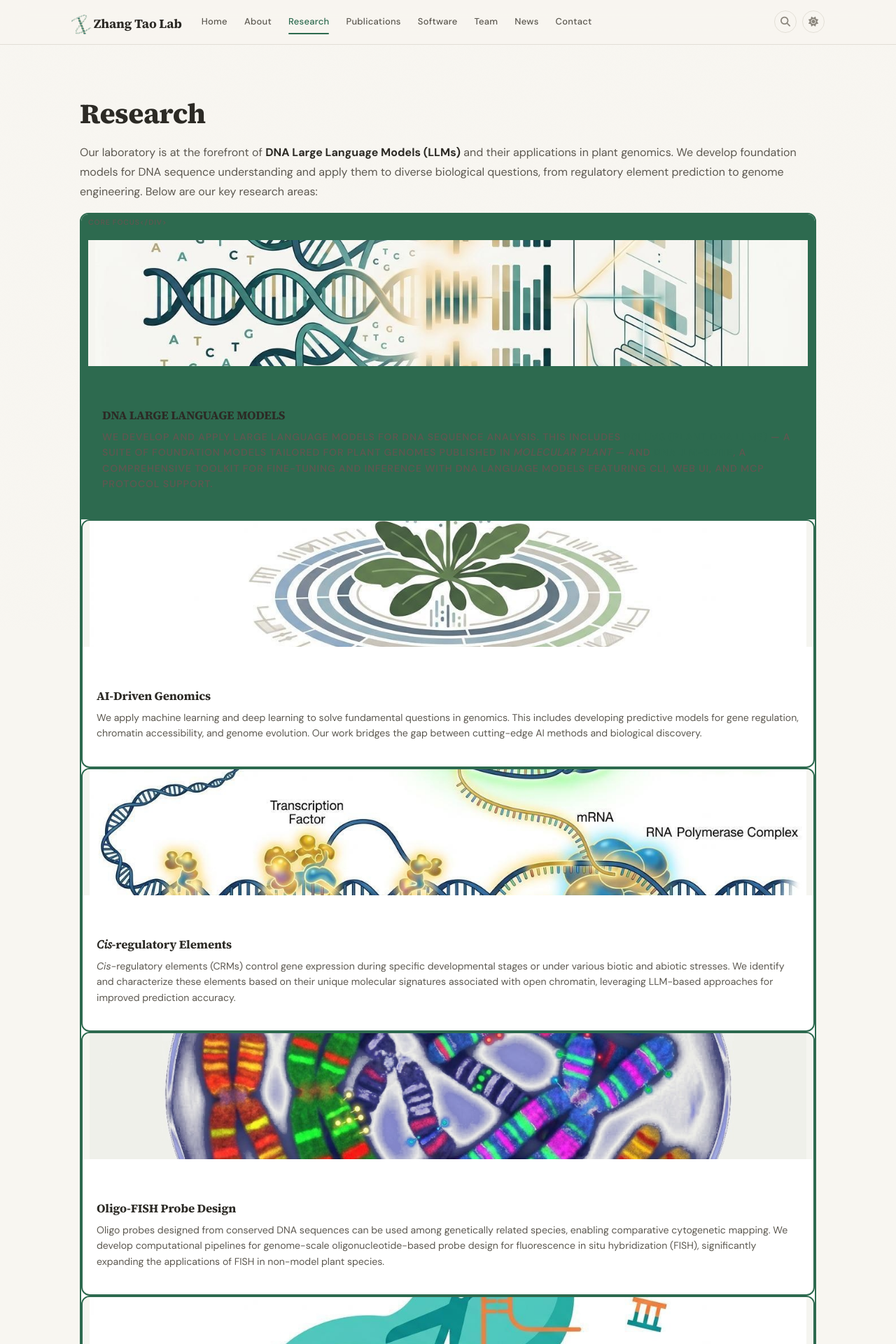
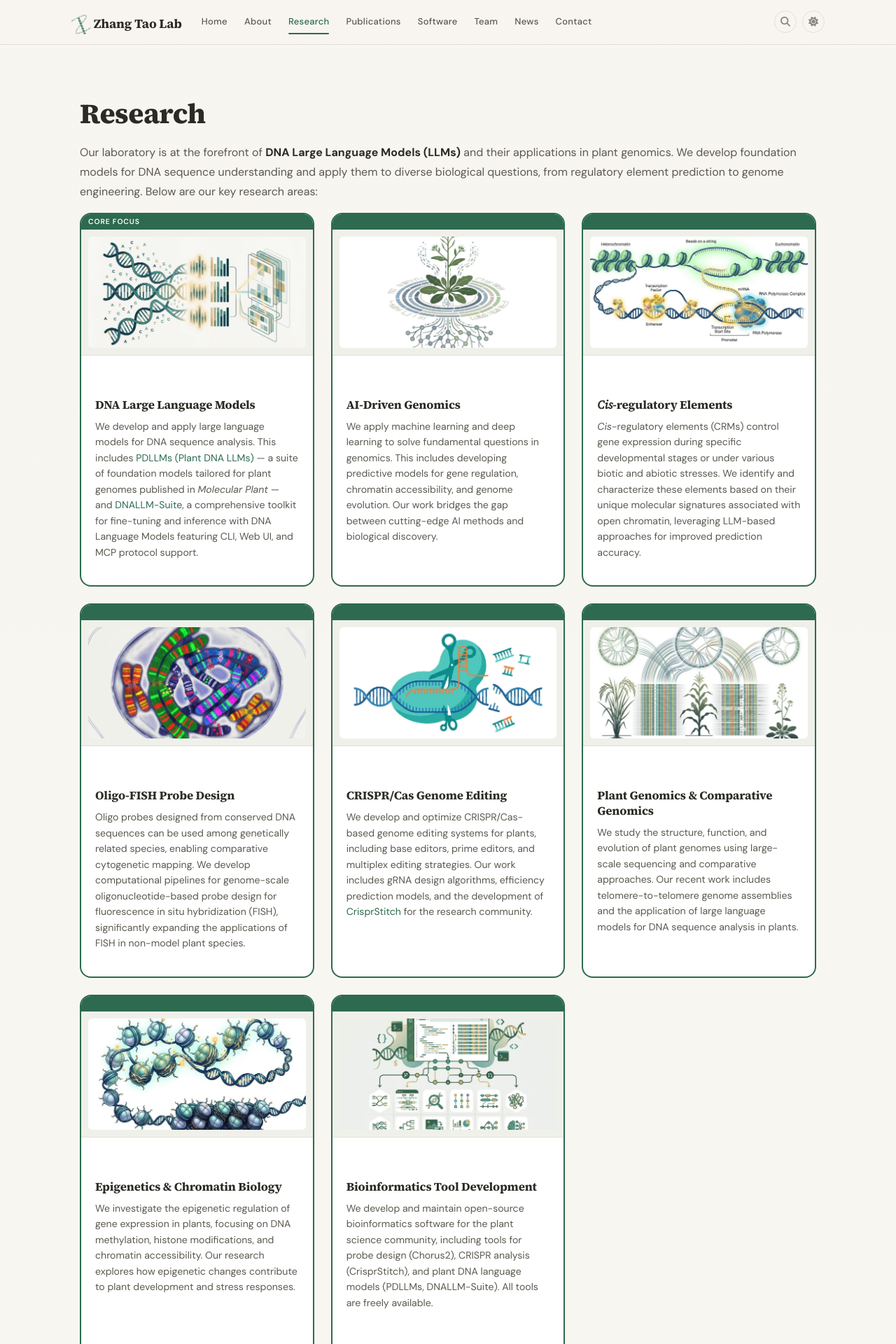
Before and after one commit to zhangtaolab/zhangtaolab.github.io, a Jekyll site: the page built from _pages/research.md, in a window 1280 px wide. Shown: the top 1920 px of the page at 70% size. Built offline with Jekyll 4.4.1, drawn with Linux system fonts in a browser that asks for light colours; a style sheet for code colours, icons or effects is not loaded.

Commit message:
fix(1-03): relayout research page per reference snapshot (G-1-5)
- wrap 8-card grid in markdown="0" passthrough container (kramdown escape immunity)
- adopt reference class structure: research-card core + core-badge (filled first card, 7 empty top-aligned placeholders) + img-wrap
- drop all inline card styles; supply via in-page main-prefixed override block copied verbatim from ref-research.html lines 50-61
- visible copy unchanged (strip-tag normalized diff vs 30a9e84 baseline is empty)

```diff
--- a/_pages/research.md
+++ b/_pages/research.md
@@ -5,6 +5,18 @@ permalink: /research/
 ---
 
 <style>
+:root { --accent: #2d6a4f; --accent-hover: #2d6a4f; }
+  /* Override template's default research styles with high-specificity selectors */
+  main .research-grid { display: grid !important; grid-template-columns: repeat(auto-fit, minmax(300px, 1fr)) !important; grid-auto-rows: 1fr !important; gap: 1.5rem !important; align-items: stretch !important; }
+  main .research-grid .research-card { border: 2px solid var(--accent) !important; border-radius: var(--radius) !important; overflow: hidden !important; display: flex !important; flex-direction: column !important; background: var(--card-bg) !important; height: 100% !important; }
+  main .research-grid .research-card .core-badge { background: var(--accent); color: white; font-size: 0.65rem; font-weight: 600; letter-spacing: 0.08em; text-transform: uppercase; padding: 5px 10px; display: block; min-height: 22px; line-height: 12px; }
+  main .research-grid .research-card .img-wrap { height: 180px !important; min-height: 180px !important; background: #f0f0eb !important; display: flex !important; align-items: center !important; justify-content: center !important; overflow: hidden !important; border-bottom: 1px solid var(--border) !important; margin: 0 !important; border-radius: 0 !important; padding: 10px !important; }
+  main .research-grid .research-card .img-wrap img { width: 100% !important; height: 100% !important; object-fit: cover !important; border-radius: 6px !important; margin: 0 !important; }
+  main .research-grid .research-card .research-body { padding: 1.25rem !important; flex: 1 !important; display: flex !important; flex-direction: column !important; }
+  main .research-grid .research-card h4 { font-size: 1.05rem !important; font-weight: 700 !important; margin-bottom: 0.5rem !important; color: var(--text-primary) !important; }
+  main .research-grid .research-card p { font-size: 0.88rem !important; color: var(--text-secondary) !important; line-height: 1.6 !important; flex: 1 !important; }
+  /* Override template's default research-thumb/research-body styles */
+  main .research-grid .research-thumb { display: none !important; }
 p, li, h1, h2, h3, h4 { max-width: none !important; }
 </style>
 
@@ -12,86 +24,93 @@ p, li, h1, h2, h3, h4 { max-width: none !important; }
 
 <p>Our laboratory is at the forefront of <strong>DNA Large Language Models (LLMs)</strong> and their applications in plant genomics. We develop foundation models for DNA sequence understanding and apply them to diverse biological questions, from regulatory element prediction to genome engineering. Below are our key research areas:</p>
 
-<div class="research-grid">
+<div class="research-grid" markdown="0">
 
-<div class="research-card" style="border: 2px solid var(--accent);">
-<div style="background: var(--accent); color: white; font-size: 0.65rem; font-weight: 600; letter-spacing: 0.08em; text-transform: uppercase; padding: 3px 10px; display: inline-block;">Core Focus</div>
-<div class="img-wrap" style="height: 180px; background: #f5f5f0; display: flex; align-items: center; justify-content: center; overflow: hidden;">
-  <img src="{{ site.url }}{{ site.baseurl }}/images/research/dna-llm.jpg" alt="DNA LLM" style="width: 100%; height: 100%; object-fit: cover;" loading="lazy">
+<div class="research-card core">
+<div class="core-badge">Core Focus</div>
+<div class="img-wrap">
+<img src="{{ site.url }}{{ site.baseurl }}/images/research/dna-llm.jpg" alt="DNA LLM" loading="lazy">
 </div>
-<div class="research-body" style="padding: 1.25rem;">
-<h4 style="font-size: 1.05rem; font-weight: 700; margin-bottom: 0.5rem;">DNA Large Language Models</h4>
-<p style="font-size: 0.88rem; color: var(--text-secondary); line-height: 1.6;">We develop and apply large language models for DNA sequence analysis. This includes <a href="https://github.com/zhangtaolab/Plant_DNA_LLMs" target="_blank">PDLLMs (Plant DNA LLMs)</a> — a suite of foundation models tailored for plant genomes published in <em>Molecular Plant</em> — and <a href="https://github.com/zhangtaolab/DNALLM" target="_blank">DNALLM-Suite</a>, a comprehensive toolkit for fine-tuning and inference with DNA Language Models featuring CLI, Web UI, and MCP protocol support.</p>
+<div class="research-body">
+<h4>DNA Large Language Models</h4>
+<p>We develop and apply large language models for DNA sequence analysis. This includes <a href="https://github.com/zhangtaolab/Plant_DNA_LLMs" target="_blank">PDLLMs (Plant DNA LLMs)</a> — a suite of foundation models tailored for plant genomes published in <em>Molecular Plant</em> — and <a href="https://github.com/zhangtaolab/DNALLM" target="_blank">DNALLM-Suite</a>, a comprehensive toolkit for fine-tuning and inference with DNA Language Models featuring CLI, Web UI, and MCP protocol support.</p>
 </div>
 </div>
 
 <div class="research-card">
-<div class="img-wrap" style="height: 180px; background: #f5f5f0; display: flex; align-items: center; justify-content: center; overflow: hidden;">
-  <img src="{{ site.url }}{{ site.baseurl }}/images/research/ai-genomics.jpg" alt="AI-Driven Genomics" style="width: 100%; height: 100%; object-fit: cover;" loading="lazy">
+<div class="core-badge"></div>
+<div class="img-wrap">
+<img src="{{ site.url }}{{ site.baseurl }}/images/research/ai-genomics.jpg" alt="AI-Driven Genomics" loading="lazy">
 </div>
-<div class="research-body" style="padding: 1.25rem;">
-<h4 style="font-size: 1.05rem; font-weight: 700; margin-bottom: 0.5rem;">AI-Driven Genomics</h4>
-<p style="font-size: 0.88rem; color: var(--text-secondary); line-height: 1.6;">We apply machine learning and deep learning to solve fundamental questions in genomics. This includes developing predictive models for gene regulation, chromatin accessibility, and genome evolution. Our work bridges the gap between cutting-edge AI methods and biological discovery.</p>
+<div class="research-body">
+<h4>AI-Driven Genomics</h4>
+<p>We apply machine learning and deep learning to solve fundamental questions in genomics. This includes developing predictive models for gene regulation, chromatin accessibility, and genome evolution. Our work bridges the gap between cutting-edge AI methods and biological discovery.</p>
 </div>
 </div>
 
 <div class="research-card">
-<div class="img-wrap" style="height: 180px; background: #f5f5f0; display: flex; align-items: center; justify-content: center; overflow: hidden;">
-  <img src="{{ site.url }}{{ site.baseurl }}/images/research/regulatory-elements.jpg" alt="Cis-regulatory Elements" style="width: 100%; height: 100%; object-fit: cover;" loading="lazy">
+<div class="core-badge"></div>
+<div class="img-wrap">
+<img src="{{ site.url }}{{ site.baseurl }}/images/research/regulatory-elements.jpg" alt="Cis-regulatory Elements" loading="lazy">
 </div>
-<div class="research-body" style="padding: 1.25rem;">
-<h4 style="font-size: 1.05rem; font-weight: 700; margin-bottom: 0.5rem;"><em>Cis</em>-regulatory Elements</h4>
-<p style="font-size: 0.88rem; color: var(--text-secondary); line-height: 1.6;"><em>Cis</em>-regulatory elements (CRMs) control gene expression during specific developmental stages or under various biotic and abiotic stresses. We identify and characterize these elements based on their unique molecular signatures associated with open chromatin, leveraging LLM-based approaches for improved prediction accuracy.</p>
+<div class="research-body">
+<h4><em>Cis</em>-regulatory Elements</h4>
+<p><em>Cis</em>-regulatory elements (CRMs) control gene expression during specific developmental stages or under various biotic and abiotic stresses. We identify and characterize these elements based on their unique molecular signatures associated with open chromatin, leveraging LLM-based approaches for improved prediction accuracy.</p>
 </div>
 </div>
 
 <div class="research-card">
-<div class="img-wrap" style="height: 180px; background: #f5f5f0; display: flex; align-items: center; justify-content: center; overflow: hidden;">
-  <img src="{{ site.url }}{{ site.baseurl }}/images/research/fish-probes.jpg" alt="Oligo-FISH Probe Design" style="width: 100%; height: 100%; object-fit: cover;" loading="lazy">
+<div class="core-badge"></div>
+<div class="img-wrap">
+<img src="{{ site.url }}{{ site.baseurl }}/images/research/fish-probes.jpg" alt="Oligo-FISH Probe Design" loading="lazy">
 </div>
-<div class="research-body" style="padding: 1.25rem;">
-<h4 style="font-size: 1.05rem; font-weight: 700; margin-bottom: 0.5rem;">Oligo-FISH Probe Design</h4>
-<p style="font-size: 0.88rem; color: var(--text-secondary); line-height: 1.6;">Oligo probes designed from conserved DNA sequences can be used among genetically related species, enabling comparative cytogenetic mapping. We develop computational pipelines for genome-scale oligonucleotide-based probe design for fluorescence in situ hybridization (FISH), significantly expanding the applications of FISH in non-model plant species.</p>
+<div class="research-body">
+<h4>Oligo-FISH Probe Design</h4>
+<p>Oligo probes designed from conserved DNA sequences can be used among genetically related species, enabling comparative cytogenetic mapping. We develop computational pipelines for genome-scale oligonucleotide-based probe design for fluorescence in situ hybridization (FISH), significantly expanding the applications of FISH in non-model plant species.</p>
 </div>
 </div>
 
 <div class="research-card">
-<div class="img-wrap" style="height: 180px; background: #f5f5f0; display: flex; align-items: center; justify-content: center; overflow: hidden;">
-  <img src="{{ site.url }}{{ site.baseurl }}/images/research/crispr.jpg" alt="CRISPR/Cas Genome Editing" style="width: 100%; height: 100%; object-fit: cover;" loading="lazy">
+<div class="core-badge"></div>
+<div class="img-wrap">
+<img src="{{ site.url }}{{ site.baseurl }}/images/research/crispr.jpg" alt="CRISPR/Cas Genome Editing" loading="lazy">
 </div>
-<div class="research-body" style="padding: 1.25rem;">
-<h4 style="font-size: 1.05rem; font-weight: 700; margin-bottom: 0.5rem;">CRISPR/Cas Genome Editing</h4>
-<p style="font-size: 0.88rem; color: var(--text-secondary); line-height: 1.6;">We develop and optimize CRISPR/Cas-based genome editing systems for plants, including base editors, prime editors, and multiplex editing strategies. Our work includes gRNA design algorithms, efficiency prediction models, and the development of <a href="https://github.com/zhangtaolab/CrisprStitch" target="_blank">CrisprStitch</a> for the research community.</p>
+<div class="research-body">
+<h4>CRISPR/Cas Genome Editing</h4>
+<p>We develop and optimize CRISPR/Cas-based genome editing systems for plants, including base editors, prime editors, and multiplex editing strategies. Our work includes gRNA design algorithms, efficiency prediction models, and the development of <a href="https://github.com/zhangtaolab/CrisprStitch" target="_blank">CrisprStitch</a> for the research community.</p>
 </div>
 </div>
 
 <div class="research-card">
-<div class="img-wrap" style="height: 180px; background: #f5f5f0; display: flex; align-items: center; justify-content: center; overflow: hidden;">
-  <img src="{{ site.url }}{{ site.baseurl }}/images/research/plant-genomics.jpg" alt="Plant Genomics and Comparative Genomics" style="width: 100%; height: 100%; object-fit: cover;" loading="lazy">
+<div class="core-badge"></div>
+<div class="img-wrap">
+<img src="{{ site.url }}{{ site.baseurl }}/images/research/plant-genomics.jpg" alt="Plant Genomics and Comparative Genomics" loading="lazy">
 </div>
-<div class="research-body" style="padding: 1.25rem;">
-<h4 style="font-size: 1.05rem; font-weight: 700; margin-bottom: 0.5rem;">Plant Genomics &amp; Comparative Genomics</h4>
-<p style="font-size: 0.88rem; color: var(--text-secondary); line-height: 1.6;">We study the structure, function, and evolution of plant genomes using large-scale sequencing and comparative approaches. Our recent work includes telomere-to-telomere genome assemblies and the application of large language models for DNA sequence analysis in plants.</p>
+<div class="research-body">
+<h4>Plant Genomics &amp; Comparative Genomics</h4>
+<p>We study the structure, function, and evolution of plant genomes using large-scale sequencing and comparative approaches. Our recent work includes telomere-to-telomere genome assemblies and the application of large language models for DNA sequence analysis in plants.</p>
 </div>
 </div>
 
 <div class="research-card">
-<div class="img-wrap" style="height: 180px; background: #f5f5f0; display: flex; align-items: center; justify-content: center; overflow: hidden;">
-  <img src="{{ site.url }}{{ site.baseurl }}/images/research/epigenetics.jpg" alt="Epigenetics and Chromatin Biology" style="width: 100%; height: 100%; object-fit: cover;" loading="lazy">
+<div class="core-badge"></div>
+<div class="img-wrap">
+<img src="{{ site.url }}{{ site.baseurl }}/images/research/epigenetics.jpg" alt="Epigenetics and Chromatin Biology" loading="lazy">
 </div>
-<div class="research-body" style="padding: 1.25rem;">
-<h4 style="font-size: 1.05rem; font-weight: 700; margin-bottom: 0.5rem;">Epigenetics &amp; Chromatin Biology</h4>
-<p style="font-size: 0.88rem; color: var(--text-secondary); line-height: 1.6;">We investigate the epigenetic regulation of gene expression in plants, focusing on DNA methylation, histone modifications, and chromatin accessibility. Our research explores how epigenetic changes contribute to plant development and stress responses.</p>
+<div class="research-body">
+<h4>Epigenetics &amp; Chromatin Biology</h4>
+<p>We investigate the epigenetic regulation of gene expression in plants, focusing on DNA methylation, histone modifications, and chromatin accessibility. Our research explores how epigenetic changes contribute to plant development and stress responses.</p>
 </div>
 </div>
 
 <div class="research-card">
-<div class="img-wrap" style="height: 180px; background: #f5f5f0; display: flex; align-items: center; justify-content: center; overflow: hidden;">
-  <img src="{{ site.url }}{{ site.baseurl }}/images/research/bioinformatics-tools.jpg" alt="Bioinformatics Tool Development" style="width: 100%; height: 100%; object-fit: cover;" loading="lazy">
+<div class="core-badge"></div>
+<div class="img-wrap">
+<img src="{{ site.url }}{{ site.baseurl }}/images/research/bioinformatics-tools.jpg" alt="Bioinformatics Tool Development" loading="lazy">
 </div>
-<div class="research-body" style="padding: 1.25rem;">
-<h4 style="font-size: 1.05rem; font-weight: 700; margin-bottom: 0.5rem;">Bioinformatics Tool Development</h4>
-<p style="font-size: 0.88rem; color: var(--text-secondary); line-height: 1.6;">We develop and maintain open-source bioinformatics software for the plant science community, including tools for probe design (Chorus2), CRISPR analysis (CrisprStitch), and plant DNA language models (PDLLMs, DNALLM-Suite). All tools are freely available.</p>
+<div class="research-body">
+<h4>Bioinformatics Tool Development</h4>
+<p>We develop and maintain open-source bioinformatics software for the plant science community, including tools for probe design (Chorus2), CRISPR analysis (CrisprStitch), and plant DNA language models (PDLLMs, DNALLM-Suite). All tools are freely available.</p>
 </div>
 </div>
 
```
